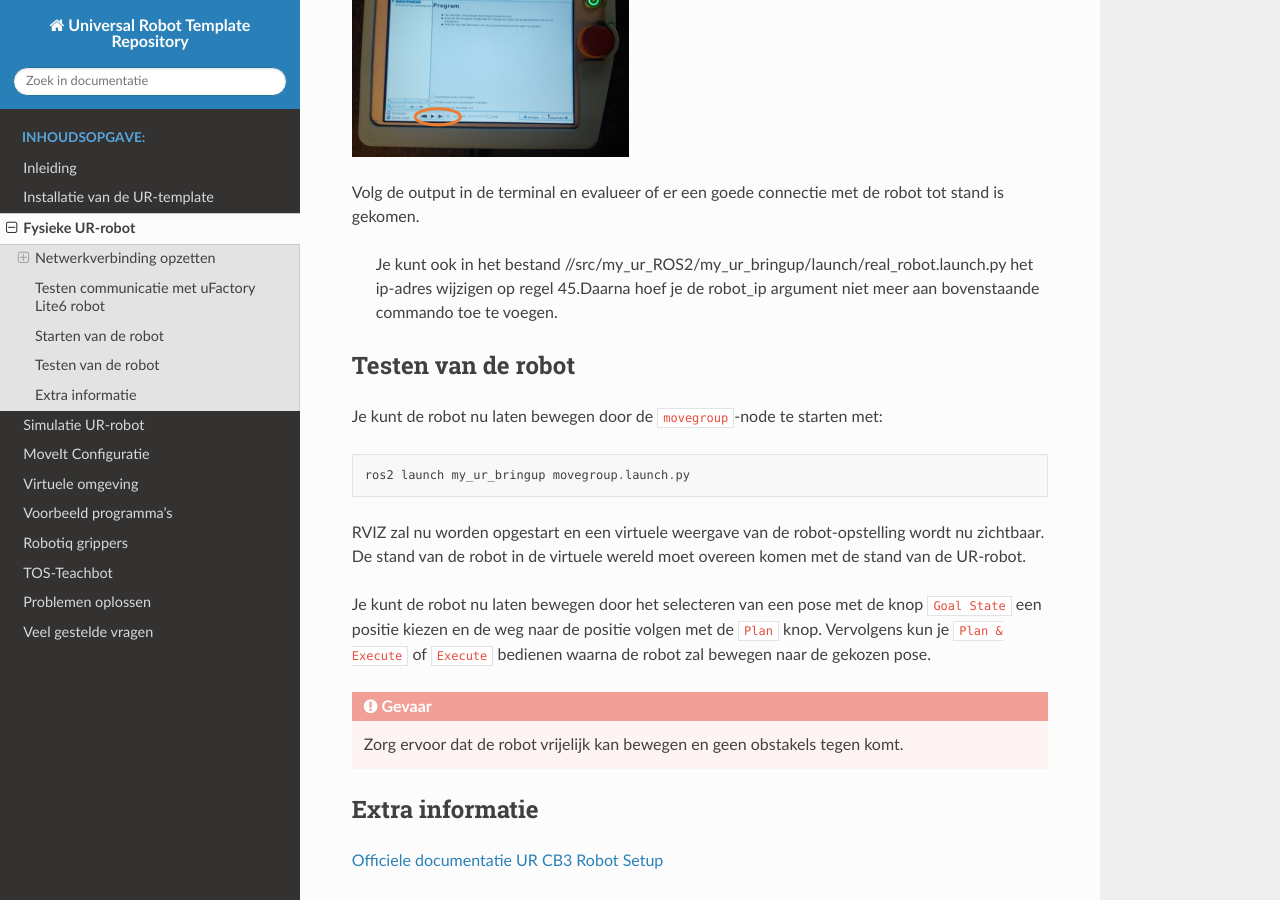
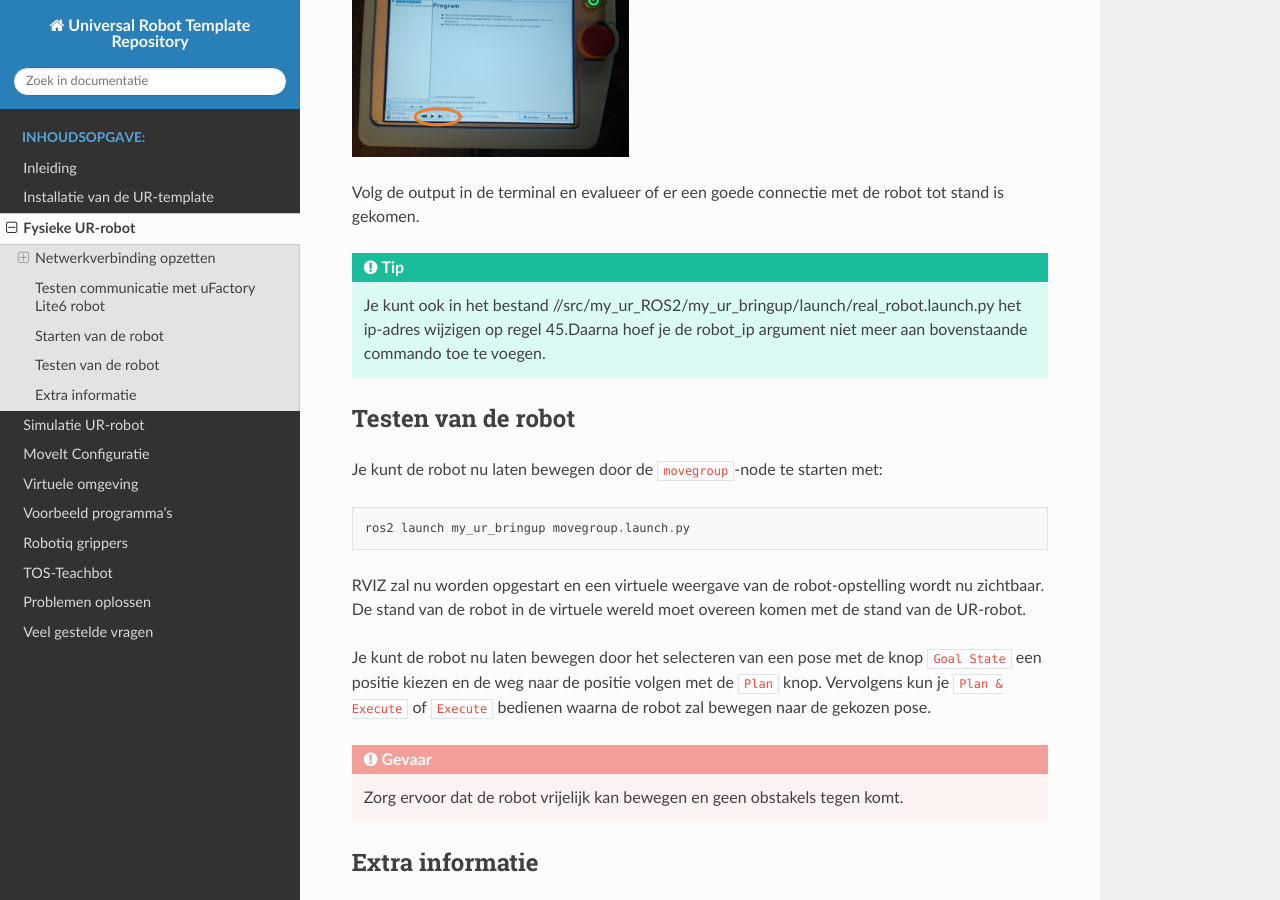
Before and after one commit to Christophe454/Eye_in_hand_Periode2.4_C2, a Sphinx documentation site: the page built from documentation/documentation/real_robot.md, in a window 1280 px wide and 900 px high, scrolled down 3575 px. Built offline with Sphinx 7.4.7 and the Read the Docs theme 3.1.0, drawn with Linux system fonts in a browser that asks for light colours.

Commit message:
20260310

````diff
--- a/documentation/documentation/real_robot.md
+++ b/documentation/documentation/real_robot.md
@@ -127,10 +127,12 @@ Op de teach-pendent van de UR-robot:
 
 Volg de output in de terminal en evalueer of er een goede connectie met de robot tot stand is gekomen.
 
->Je kunt ook in het bestand /<workspace>/src/my_ur_ROS2/my_ur_bringup/launch/real_robot.launch.py het ip-adres wijzigen op regel 45.Daarna hoef je de robot_ip argument niet meer aan bovenstaande commando toe te voegen.
+:::{tip}
+Je kunt ook in het bestand /<workspace>/src/my_ur_ROS2/my_ur_bringup/launch/real_robot.launch.py het ip-adres wijzigen op regel 45.Daarna hoef je de robot_ip argument niet meer aan bovenstaande commando toe te voegen.
+:::
 
 ## Testen van de robot
-Je kunt de robot nu laten bewegen door de ` movegroup`-node te starten met:
+Je kunt de robot nu laten bewegen door de `movegroup`-node te starten met:
 
 ```
 ros2 launch my_ur_bringup movegroup.launch.py
````
Also changed, not shown: 1 other file.
